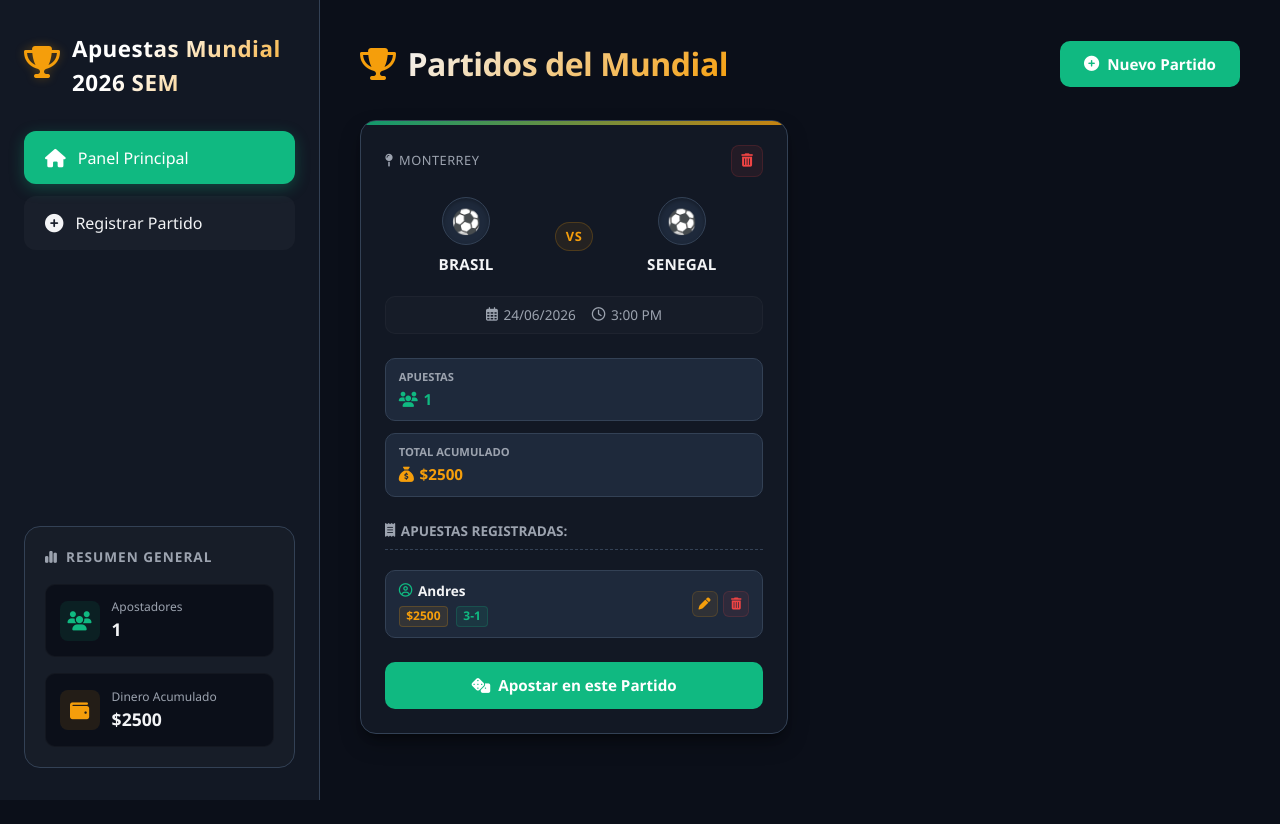
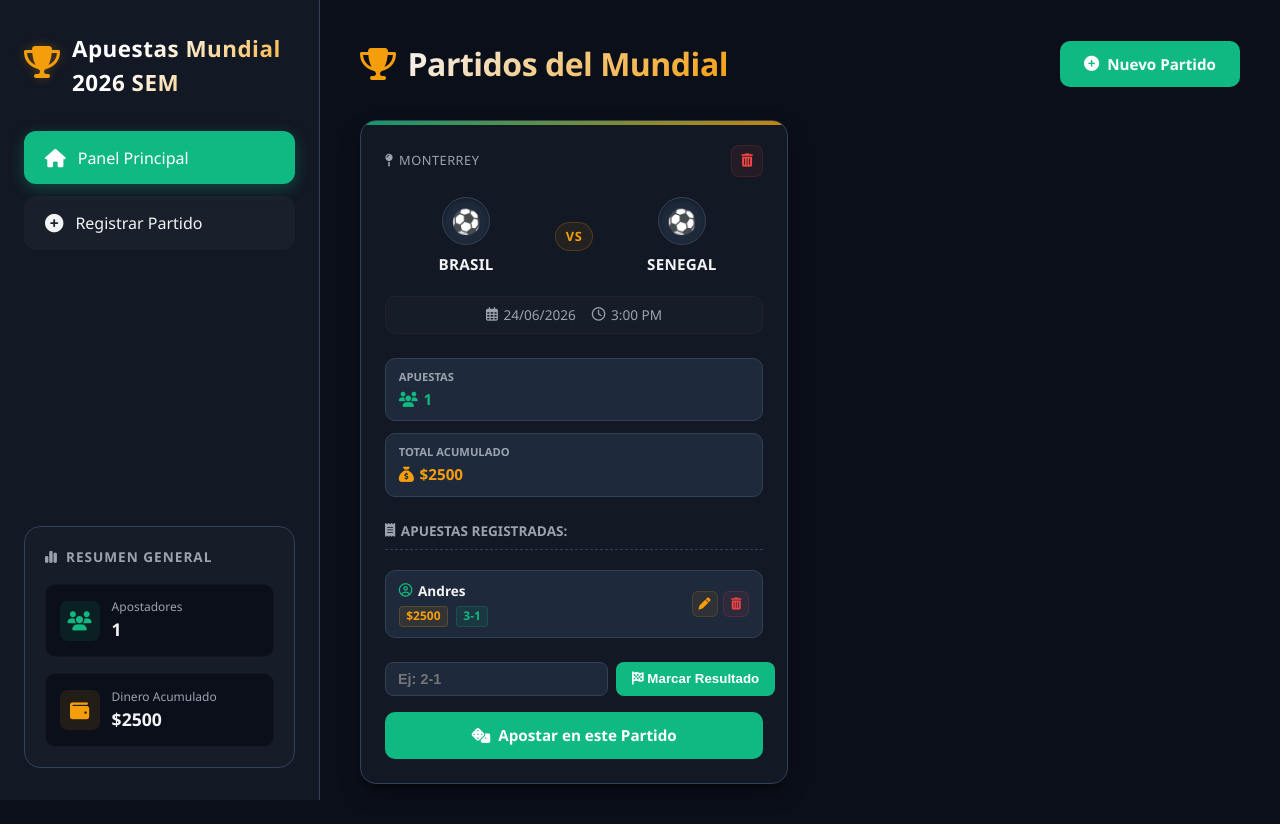
Before and after one commit to samirblancosalameh-max/APUESTAS, a Flask app: page / in a window 1280 px wide. Before the commit the page ends 800 px from the top, so only its background shows below. Run offline with Flask 3, Linux system fonts and the light colour scheme.

Commit message:
Agregar feature: marcar resultado final y evaluar apuestas automáticamente

```diff
--- a/APP.py
+++ b/APP.py
@@ -18,6 +18,13 @@ def cargar_datos():
                 datos = json.load(f)
                 partidos = datos.get("partidos", [])
                 apuestas_por_partido = {int(k): v for k, v in datos.get("apuestas_por_partido", {}).items()}
+
+                # Asegurar que todos los partidos tengan los campos necesarios
+                for p in partidos:
+                    if "marcador_final" not in p:
+                        p["marcador_final"] = None
+                    if "finalizado" not in p:
+                        p["finalizado"] = False
     except:
         partidos = []
         apuestas_por_partido = {}
@@ -54,7 +61,15 @@ def ingresar():
             flash("Todos los campos del partido son requeridos.", "error")
             return redirect(url_for("ingresar"))
 
-        partidos.append({"equipo1": equipo1, "equipo2": equipo2, "fecha": fecha, "hora": hora, "lugar": lugar})
+        partidos.append({
+            "equipo1": equipo1,
+            "equipo2": equipo2,
+            "fecha": fecha,
+            "hora": hora,
+            "lugar": lugar,
+            "marcador_final": None,
+            "finalizado": False
+        })
         apuestas_por_partido[len(partidos)-1] = []
         guardar_datos()
         flash(f"Partido {equipo1} vs {equipo2} registrado con exito.", "success")
@@ -158,6 +173,50 @@ def borrar_apuesta(partido_id, apuesta_id):
     flash("Apuesta eliminada.", "success")
     return redirect(url_for("index"))
 
+def compare_scores(expected, actual):
+    """
+    Compara dos marcadores en formato 'X-Y'
+    Retorna True si son iguales, False si no
+    """
+    try:
+        expected = expected.strip().lower()
+        actual = actual.strip().lower()
+        return expected == actual
+    except:
+        return False
+
+@app.route("/marcar_resultado/<int:partido_id>", methods=["POST"])
+def marcar_resultado(partido_id):
+    """
+    Marca el resultado final de un partido y evalúa quién ganó
+    """
+    if partido_id < 0 or partido_id >= len(partidos):
+        flash("El partido no existe.", "error")
+        return redirect(url_for("index"))
+
+    marcador_final = request.form.get("marcador_final", "").strip()
+
+    if not marcador_final:
+        flash("Por favor ingresa un marcador final (formato: X-Y).", "error")
+        return redirect(url_for("index"))
+
+    # Marcar partido como finalizado
+    partidos[partido_id]["marcador_final"] = marcador_final
+    partidos[partido_id]["finalizado"] = True
+
+    # Evaluar apuestas
+    if partido_id in apuestas_por_partido:
+        for apuesta in apuestas_por_partido[partido_id]:
+            # Comparar marcador de la apuesta con el marcador final
+            if compare_scores(apuesta["marcador"], marcador_final):
+                apuesta["resultado"] = "ganador"
+            else:
+                apuesta["resultado"] = "perdedor"
+
+    guardar_datos()
+    flash(f"Resultado marcado: {partidos[partido_id]['equipo1']} vs {partidos[partido_id]['equipo2']} = {marcador_final}", "success")
+    return redirect(url_for("index"))
+
 if __name__ == "__main__":
     cargar_datos()
     app.run(debug=True)
--- a/templates/index.html
+++ b/templates/index.html
@@ -470,6 +470,17 @@
                 <div class="bet-better-info">
                     <span class="better-name">
                         <i class="fa-regular fa-circle-user" style="color: var(--accent-green);"></i> {{ a.nombre }}
+                        {% if p.finalizado and a.get('resultado') %}
+                            {% if a['resultado'] == 'ganador' %}
+                                <span style="color: #10b981; font-weight: 700; margin-left: 0.35rem;">
+                                    <i class="fa-solid fa-trophy"></i> ¡GANÓ!
+                                </span>
+                            {% else %}
+                                <span style="color: #ef4444; font-weight: 700; margin-left: 0.35rem;">
+                                    <i class="fa-solid fa-circle-xmark"></i> PERDIÓ
+                                </span>
+                            {% endif %}
+                        {% endif %}
                     </span>
                     <div class="bet-details-row">
                         <span class="bet-money-badge" title="Monto">${{ a.dinero }}</span>
@@ -495,10 +506,69 @@
             {% endif %}
         </div>
 
+        <!-- Match Result Section -->
+        {% if p.finalizado %}
+            <!-- Show final score and results -->
+            <div style="background-color: rgba(16, 185, 129, 0.08); border: 1px solid rgba(16, 185, 129, 0.3); border-radius: 12px; padding: 1rem; margin-bottom: 1rem; text-align: center;">
+                <div style="font-size: 0.8rem; color: var(--text-secondary); text-transform: uppercase; margin-bottom: 0.5rem; font-weight: 600;">Resultado Final</div>
+                <div style="font-size: 1.4rem; font-weight: 800; color: var(--accent-green); margin-bottom: 0.5rem;">{{ p.marcador_final }}</div>
+                {% set winners = apuestas_por_partido[partido_id]|selectattr('resultado', 'equalto', 'ganador')|list %}
+                <div style="font-size: 0.85rem; color: var(--text-primary);">
+                    {% if winners|length > 0 %}
+                        <i class="fa-solid fa-crown" style="color: var(--accent-gold);"></i>
+                        <strong>{{ winners|length }}</strong> acertó/acertaron el marcador
+                    {% else %}
+                        <i class="fa-solid fa-circle-xmark" style="color: var(--accent-danger);"></i>
+                        <strong>Nadie acertó</strong> el marcador final
+                    {% endif %}
+                </div>
+            </div>
+        {% else %}
+            <!-- Form to enter final score -->
+            <form method="POST" action="/marcar_resultado/{{ partido_id }}" style="display: flex; gap: 0.5rem; margin-bottom: 1rem;">
+                <input
+                    type="text"
+                    name="marcador_final"
+                    placeholder="Ej: 2-1"
+                    required
+                    style="
+                        flex: 1;
+                        padding: 0.5rem 0.75rem;
+                        background-color: var(--bg-tertiary);
+                        border: 1px solid var(--border-color);
+                        border-radius: 8px;
+                        color: var(--text-primary);
+                        font-size: 0.9rem;
+                        font-weight: 600;
+                    "
+                >
+                <button
+                    type="submit"
+                    style="
+                        padding: 0.5rem 1rem;
+                        background-color: var(--accent-green);
+                        color: white;
+                        border: none;
+                        border-radius: 8px;
+                        font-weight: 700;
+                        cursor: pointer;
+                        transition: var(--transition);
+                        white-space: nowrap;
+                    "
+                    onmouseover="this.style.opacity='0.85'"
+                    onmouseout="this.style.opacity='1'"
+                >
+                    <i class="fa-solid fa-flag-checkered"></i> Marcar Resultado
+                </button>
+            </form>
+        {% endif %}
+
         <!-- Bet CTA Button -->
+        {% if not p.finalizado %}
         <a href="/apostar/{{ partido_id }}" class="btn btn-primary btn-bet-action">
             <i class="fa-solid fa-dice"></i> Apostar en este Partido
         </a>
+        {% endif %}
     </div>
     {% endfor %}
 </div>
```
